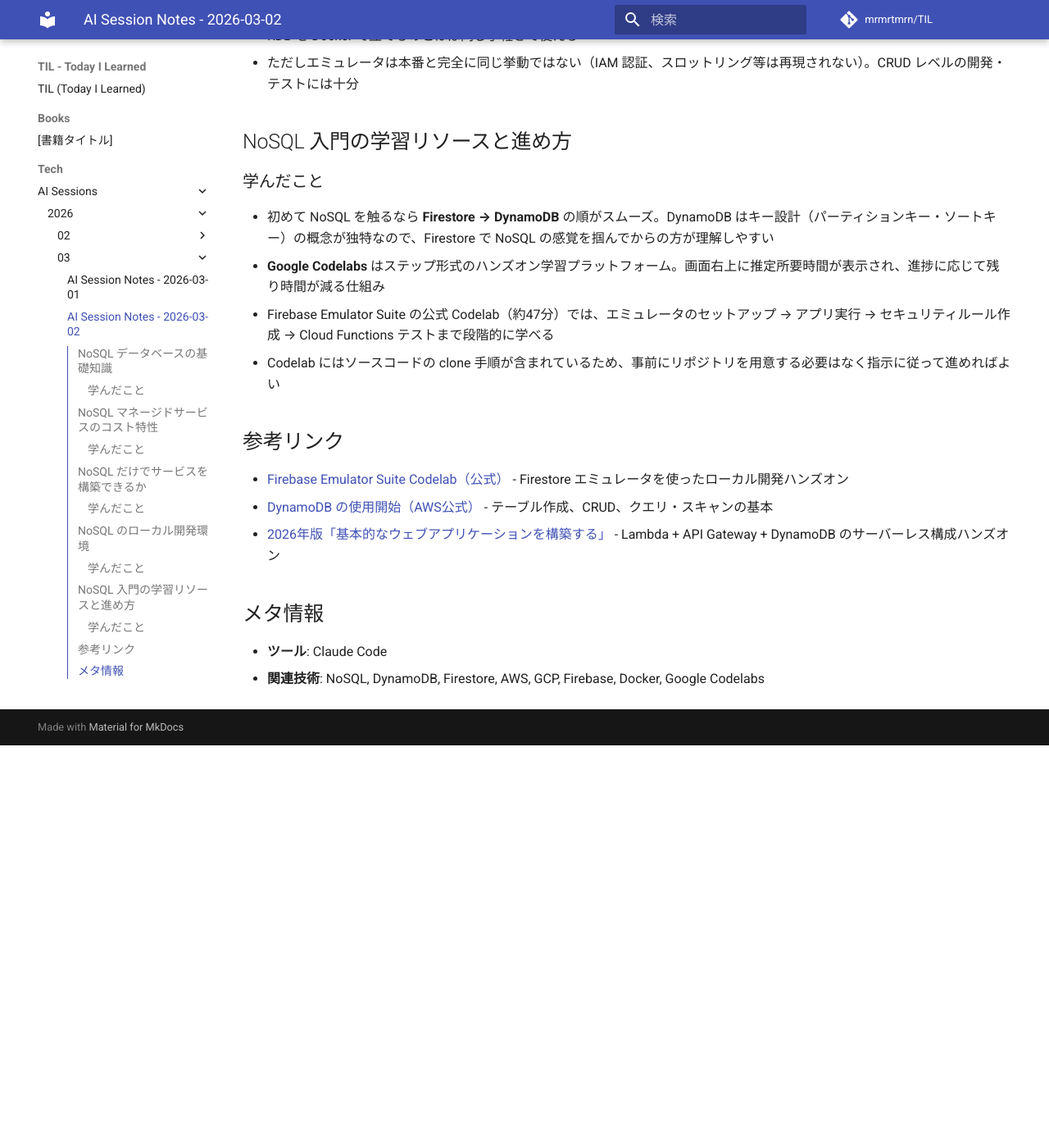
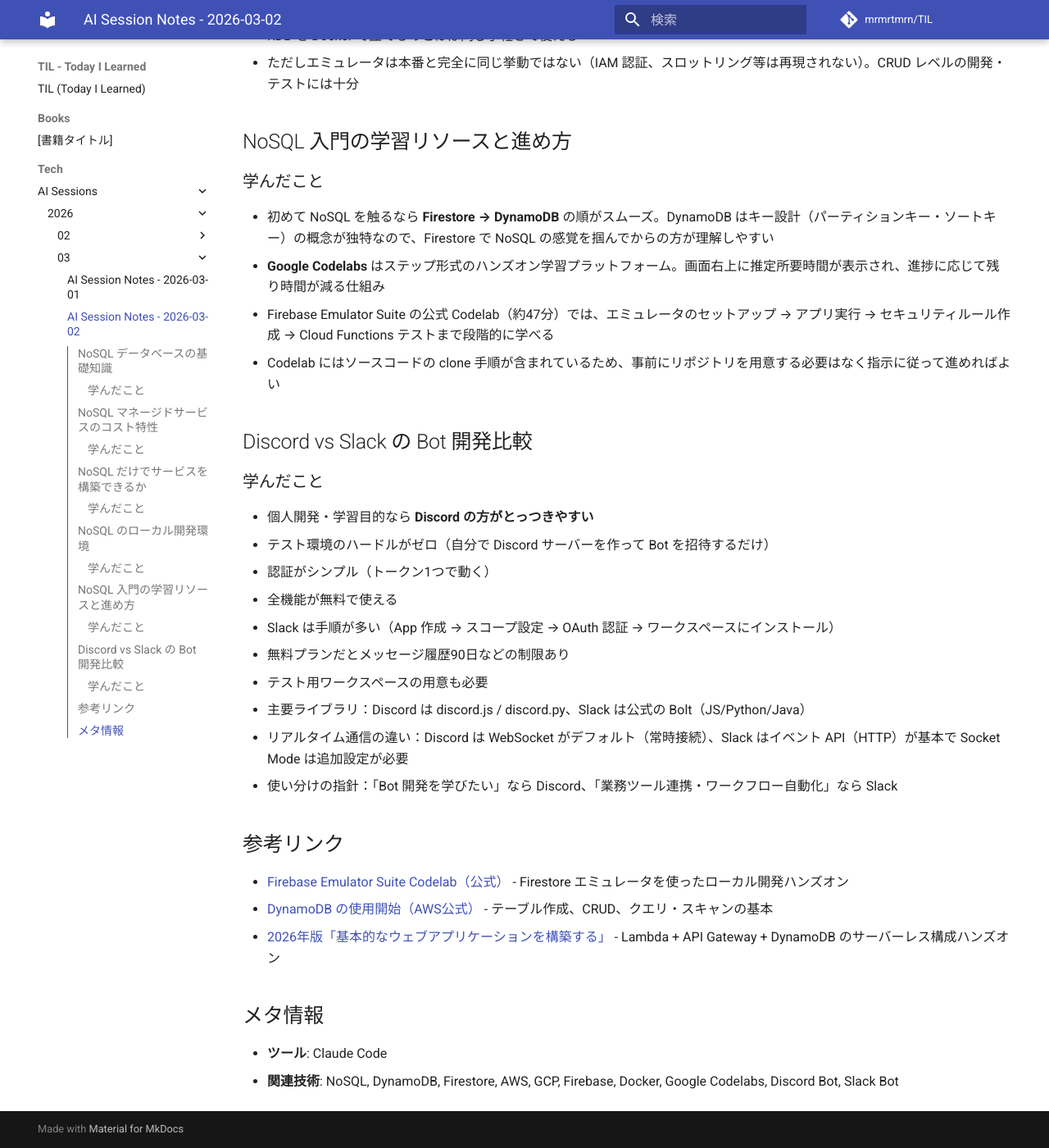
Before and after one commit to mrmrtmrn/TIL, an MkDocs documentation site: the page built from docs/Tech/AI-Sessions/2026/03/2026-03-02.md, in a window 1280 px wide and 1400 px high, scrolled down 1340 px. Shown: the whole window at 82% size. Built offline with MkDocs 1.6.1 and Material for MkDocs 9.7.7, drawn with Linux system fonts in a browser that asks for light colours; comment, search, counter and statistics services are not loaded; before the commit the page ends 2249 px from its top, so only the background shows below that.

Commit message:
feat: 2026-03-02 の AI セッションノートを追加
- Discord vs Slack の Bot 開発比較

```diff
--- a/docs/Tech/AI-Sessions/2026/03/2026-03-02.md
+++ b/docs/Tech/AI-Sessions/2026/03/2026-03-02.md
@@ -49,6 +49,21 @@
 - Firebase Emulator Suite の公式 Codelab（約47分）では、エミュレータのセットアップ → アプリ実行 → セキュリティルール作成 → Cloud Functions テストまで段階的に学べる
 - Codelab にはソースコードの clone 手順が含まれているため、事前にリポジトリを用意する必要はなく指示に従って進めればよい
 
+## Discord vs Slack の Bot 開発比較
+
+### 学んだこと
+
+- 個人開発・学習目的なら **Discord の方がとっつきやすい**
+  - テスト環境のハードルがゼロ（自分で Discord サーバーを作って Bot を招待するだけ）
+  - 認証がシンプル（トークン1つで動く）
+  - 全機能が無料で使える
+- Slack は手順が多い（App 作成 → スコープ設定 → OAuth 認証 → ワークスペースにインストール）
+  - 無料プランだとメッセージ履歴90日などの制限あり
+  - テスト用ワークスペースの用意も必要
+- 主要ライブラリ：Discord は discord.js / discord.py、Slack は公式の Bolt（JS/Python/Java）
+- リアルタイム通信の違い：Discord は WebSocket がデフォルト（常時接続）、Slack はイベント API（HTTP）が基本で Socket Mode は追加設定が必要
+- 使い分けの指針：「Bot 開発を学びたい」なら Discord、「業務ツール連携・ワークフロー自動化」なら Slack
+
 ## 参考リンク
 
 - [Firebase Emulator Suite Codelab（公式）](https://firebase.google.com/codelabs/firebase-emulator?hl=ja) - Firestore エミュレータを使ったローカル開発ハンズオン
@@ -58,4 +73,4 @@
 ## メタ情報
 
 - **ツール**: Claude Code
-- **関連技術**: NoSQL, DynamoDB, Firestore, AWS, GCP, Firebase, Docker, Google Codelabs
+- **関連技術**: NoSQL, DynamoDB, Firestore, AWS, GCP, Firebase, Docker, Google Codelabs, Discord Bot, Slack Bot
```
